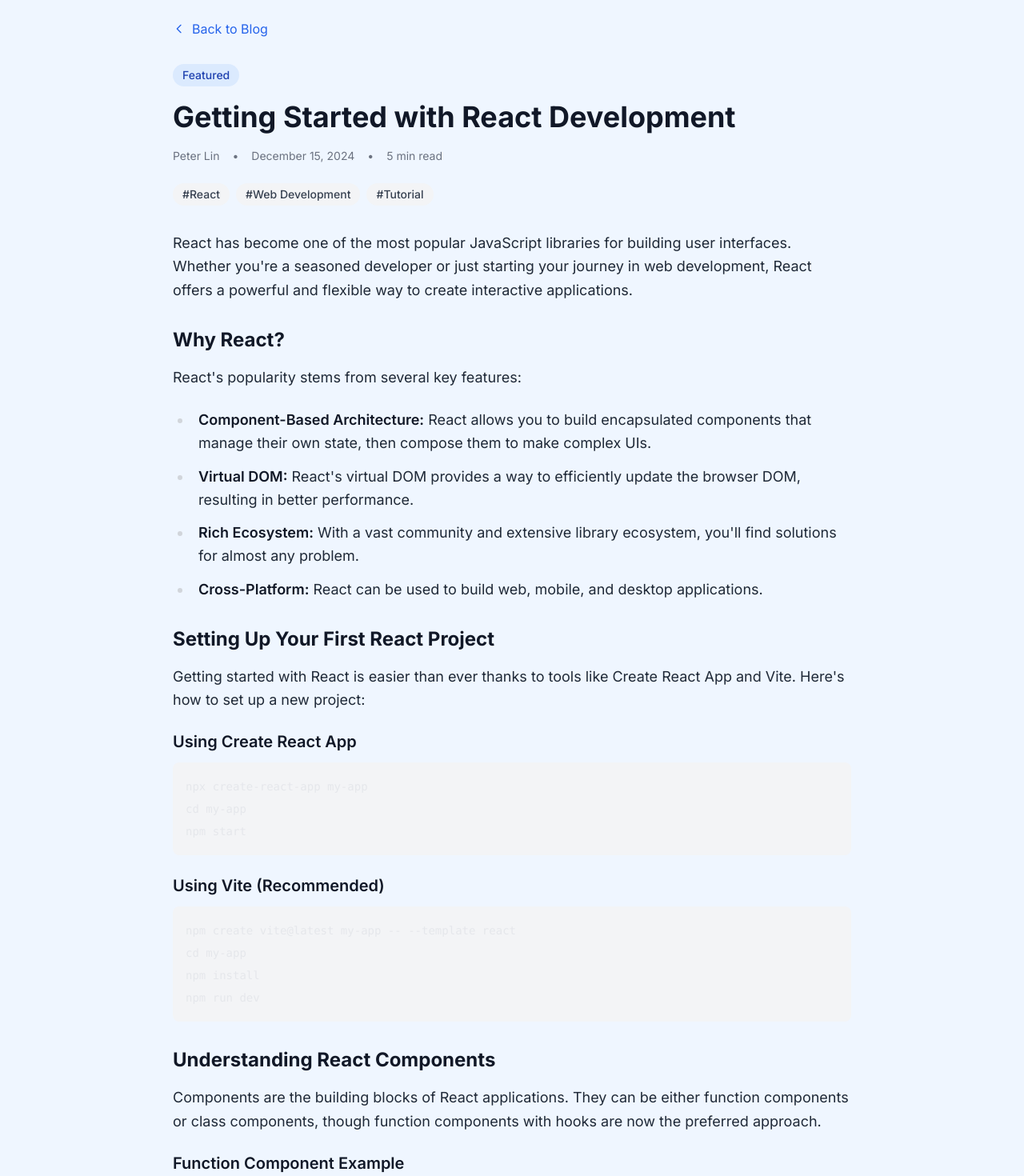
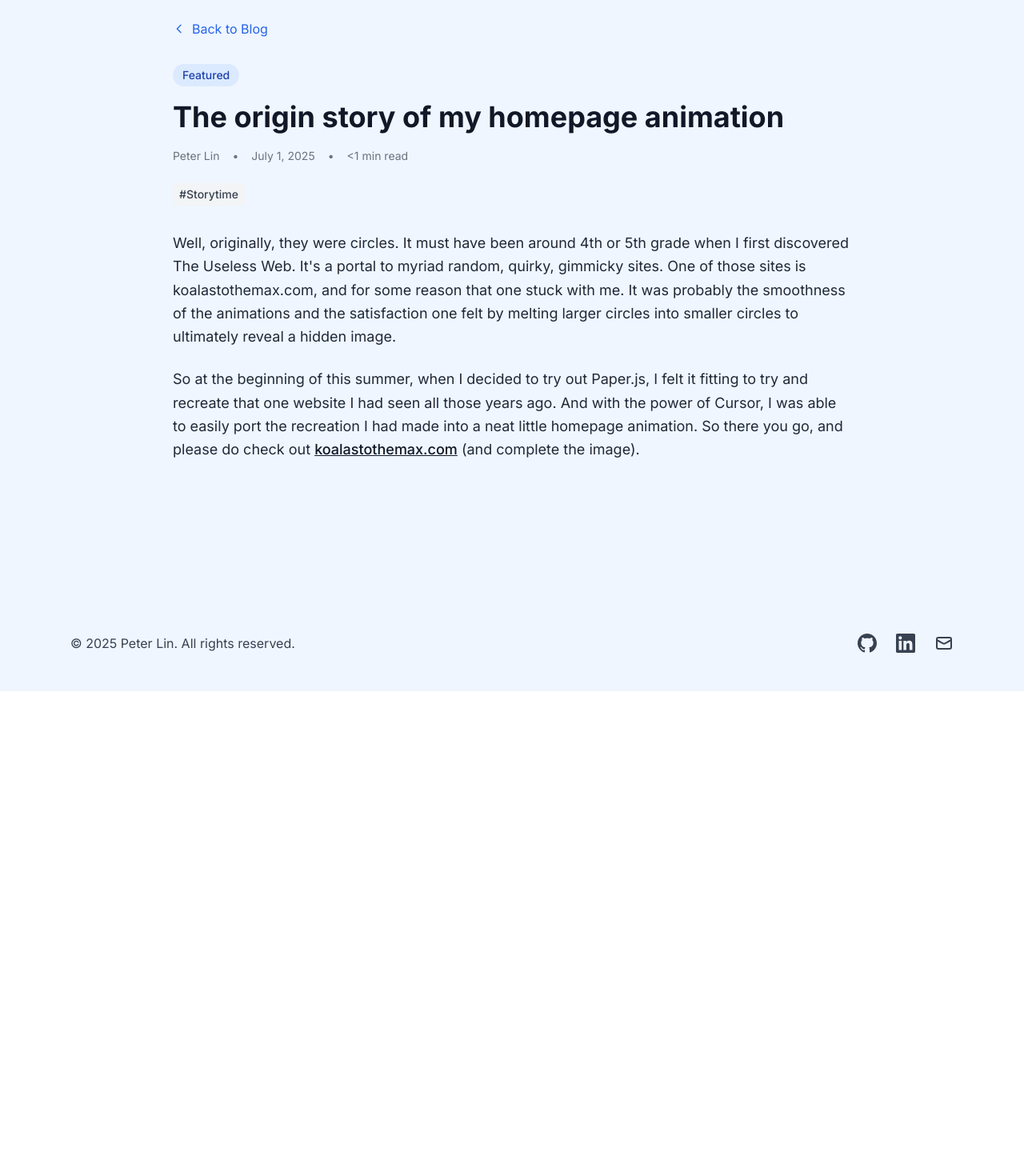
Before and after one commit to peterqlin/peter-lin, a React (Vite) app: page /blog/1 in a window 1280 px wide. Shown: the part 120-1590 px from the top of the page at 80% size. After the commit the page ends 984 px from the top, so only its background shows below. Built offline with nearby package versions, Linux system fonts and the light colour scheme.

Commit message:
added blog logic + first blog post

```diff
--- a/src/components/Blog.jsx
+++ b/src/components/Blog.jsx
@@ -1,22 +1,10 @@
 import React from "react";
 import { Link } from "react-router-dom";
+import { getAllBlogPosts } from "../data/blogPosts";
+import { BlogPostMeta, BlogPostTags, FeaturedBadge } from "./BlogComponents";
 
 function Blog() {
-  const blogPosts = [
-    {
-      id: 1,
-      title: "Getting Started with React Development",
-      excerpt:
-        "A comprehensive guide to setting up your first React project and understanding the fundamentals of modern web development.",
-      content:
-        "This is where the full blog post content will go. You can write about your experiences, tutorials, thoughts, or any other content you'd like to share with your readers.",
-      author: "Peter Lin",
-      date: "December 15, 2024",
-      readTime: "5 min read",
-      tags: ["React", "Web Development", "Tutorial"],
-      featured: true,
-    },
-  ];
+  const blogPosts = getAllBlogPosts();
 
   return (
     <section id="blog" className="min-h-screen py-20 bg-blue-50">
@@ -30,19 +18,14 @@ function Blog() {
           {blogPosts.map((post) => (
             <Link key={post.id} to={`/blog/${post.id}`} className="block">
               <article className="card hover:shadow-lg transition-shadow duration-300 cursor-pointer">
-                {post.featured && (
-                  <span className="inline-block bg-blue-100 text-blue-800 px-3 py-1 rounded-full text-sm font-medium mb-4">
-                    Featured
-                  </span>
-                )}
+                {post.featured && <FeaturedBadge className="mb-4" />}
 
-                <div className="flex items-center gap-4 text-sm text-gray-500 mb-4">
-                  <span>{post.author}</span>
-                  <span>•</span>
-                  <span>{post.date}</span>
-                  <span>•</span>
-                  <span>{post.readTime}</span>
-                </div>
+                <BlogPostMeta
+                  author={post.author}
+                  date={post.date}
+                  readTime={post.readTime}
+                  className="mb-4"
+                />
 
                 <h3 className="text-2xl font-bold text-gray-900 mb-3 hover:text-blue-600 transition-colors duration-200">
                   {post.title}
@@ -52,16 +35,7 @@ function Blog() {
                   {post.excerpt}
                 </p>
 
-                <div className="flex flex-wrap gap-2 mb-4">
-                  {post.tags.map((tag, index) => (
-                    <span
-                      key={index}
-                      className="bg-gray-100 text-gray-700 px-2 py-1 rounded text-sm font-medium hover:bg-gray-200 transition-colors duration-200"
-                    >
-                      #{tag}
-                    </span>
-                  ))}
-                </div>
+                <BlogPostTags tags={post.tags} className="mb-4" />
 
                 <div className="text-blue-600 font-medium hover:text-blue-800 transition-colors duration-200">
                   Read more →
--- /dev/null
+++ b/src/components/BlogComponents.jsx
@@ -0,0 +1,59 @@
+import React from "react";
+import { Link } from "react-router-dom";
+
+// Reusable component for blog post metadata (author, date, read time)
+export const BlogPostMeta = ({ author, date, readTime, className = "" }) => (
+  <div className={`flex items-center gap-4 text-sm text-gray-500 ${className}`}>
+    <span>{author}</span>
+    <span>•</span>
+    <span>{date}</span>
+    <span>•</span>
+    <span>{readTime}</span>
+  </div>
+);
+
+// Reusable component for blog post tags
+export const BlogPostTags = ({ tags, className = "" }) => (
+  <div className={`flex flex-wrap gap-2 ${className}`}>
+    {tags.map((tag, index) => (
+      <span
+        key={index}
+        className="bg-gray-100 text-gray-700 px-2 py-1 rounded text-sm font-medium hover:bg-gray-200 transition-colors duration-200"
+      >
+        #{tag}
+      </span>
+    ))}
+  </div>
+);
+
+// Reusable component for featured badge
+export const FeaturedBadge = ({ className = "" }) => (
+  <span
+    className={`inline-block bg-blue-100 text-blue-800 px-3 py-1 rounded-full text-sm font-medium ${className}`}
+  >
+    Featured
+  </span>
+);
+
+// Reusable component for back to blog link
+export const BackToBlogLink = ({ className = "" }) => (
+  <Link
+    to="/blog"
+    className={`inline-flex items-center text-blue-600 hover:text-blue-800 transition-colors duration-200 ${className}`}
+  >
+    <svg
+      className="w-4 h-4 mr-2"
+      fill="none"
+      stroke="currentColor"
+      viewBox="0 0 24 24"
+    >
+      <path
+        strokeLinecap="round"
+        strokeLinejoin="round"
+        strokeWidth={2}
+        d="M15 19l-7-7 7-7"
+      />
+    </svg>
+    Back to Blog
+  </Link>
+);
--- a/src/components/BlogPost.jsx
+++ b/src/components/BlogPost.jsx
@@ -1,142 +1,65 @@
 import React from "react";
 import { useParams, Link } from "react-router-dom";
+import { getBlogPostById } from "../data/blogPosts";
+import {
+  BlogPostMeta,
+  BlogPostTags,
+  FeaturedBadge,
+  BackToBlogLink,
+} from "./BlogComponents";
 
 function BlogPost() {
   const { id } = useParams();
+  const blogPost = getBlogPostById(id);
 
-  // This would typically come from an API or database
-  // For now, we'll use a sample blog post
-  const blogPost = {
-    id: 1,
-    title: "Getting Started with React Development",
-    excerpt:
-      "A comprehensive guide to setting up your first React project and understanding the fundamentals of modern web development.",
-    content: `
-      <p>React has become one of the most popular JavaScript libraries for building user interfaces. Whether you're a seasoned developer or just starting your journey in web development, React offers a powerful and flexible way to create interactive applications.</p>
+  // Handle case when blog post is not found
+  if (!blogPost) {
+    return (
+      <article className="min-h-screen py-20 bg-blue-50">
+        <div className="max-w-4xl mx-auto px-6">
+          <BackToBlogLink className="mb-8" />
 
-      <h2>Why React?</h2>
-      <p>React's popularity stems from several key features:</p>
-      <ul>
-        <li><strong>Component-Based Architecture:</strong> React allows you to build encapsulated components that manage their own state, then compose them to make complex UIs.</li>
-        <li><strong>Virtual DOM:</strong> React's virtual DOM provides a way to efficiently update the browser DOM, resulting in better performance.</li>
-        <li><strong>Rich Ecosystem:</strong> With a vast community and extensive library ecosystem, you'll find solutions for almost any problem.</li>
-        <li><strong>Cross-Platform:</strong> React can be used to build web, mobile, and desktop applications.</li>
-      </ul>
-
-      <h2>Setting Up Your First React Project</h2>
-      <p>Getting started with React is easier than ever thanks to tools like Create React App and Vite. Here's how to set up a new project:</p>
-
-      <h3>Using Create React App</h3>
-      <pre><code>npx create-react-app my-app
-cd my-app
-npm start</code></pre>
-
-      <h3>Using Vite (Recommended)</h3>
-      <pre><code>npm create vite@latest my-app -- --template react
-cd my-app
-npm install
-npm run dev</code></pre>
-
-      <h2>Understanding React Components</h2>
-      <p>Components are the building blocks of React applications. They can be either function components or class components, though function components with hooks are now the preferred approach.</p>
-
-      <h3>Function Component Example</h3>
-      <pre><code>function Welcome(props) {
-  return &lt;h1&gt;Hello, {props.name}!&lt;/h1&gt;;
-}</code></pre>
-
-      <h2>State Management</h2>
-      <p>State is what allows React components to be dynamic and interactive. The useState hook is the most common way to add state to function components:</p>
-
-      <pre><code>import React, { useState } from 'react';
-
-function Counter() {
-  const [count, setCount] = useState(0);
-
-  return (
-    &lt;div&gt;
-      &lt;p&gt;You clicked {count} times&lt;/p&gt;
-      &lt;button onClick={() =&gt; setCount(count + 1)}&gt;
-        Click me
-      &lt;/button&gt;
-    &lt;/div&gt;
-  );
-}</code></pre>
-
-      <h2>Next Steps</h2>
-      <p>This is just the beginning of your React journey. As you continue learning, you'll want to explore:</p>
-      <ul>
-        <li>Props and component communication</li>
-        <li>Lifecycle methods and useEffect</li>
-        <li>Routing with React Router</li>
-        <li>State management with Context API or Redux</li>
-        <li>Testing React components</li>
-        <li>Performance optimization</li>
-      </ul>
-
-      <p>Remember, the best way to learn React is by building projects. Start small and gradually increase the complexity of your applications as you become more comfortable with the concepts.</p>
-    `,
-    author: "Peter Lin",
-    date: "December 15, 2024",
-    readTime: "5 min read",
-    tags: ["React", "Web Development", "Tutorial"],
-    featured: true,
-  };
+          <div className="text-center">
+            <h1 className="text-4xl font-bold text-gray-900 mb-4">
+              Blog Post Not Found
+            </h1>
+            <p className="text-lg text-gray-700 mb-8">
+              The blog post you're looking for doesn't exist.
+            </p>
+            <Link
+              to="/blog"
+              className="inline-flex items-center text-blue-600 hover:text-blue-800 font-medium transition-colors duration-200"
+            >
+              Return to Blog
+            </Link>
+          </div>
+        </div>
+      </article>
+    );
+  }
 
   return (
     <article className="min-h-screen py-20 bg-blue-50">
       <div className="max-w-4xl mx-auto px-6">
         {/* Back to Blog Link */}
-        <Link
-          to="/blog"
-          className="inline-flex items-center text-blue-600 hover:text-blue-800 mb-8 transition-colors duration-200"
-        >
-          <svg
-            className="w-4 h-4 mr-2"
-            fill="none"
-            stroke="currentColor"
-            viewBox="0 0 24 24"
-          >
-            <path
-              strokeLinecap="round"
-              strokeLinejoin="round"
-              strokeWidth={2}
-              d="M15 19l-7-7 7-7"
-            />
-          </svg>
-          Back to Blog
-        </Link>
+        <BackToBlogLink className="mb-8" />
 
         {/* Article Header */}
         <header className="mb-8">
-          {blogPost.featured && (
-            <span className="inline-block bg-blue-100 text-blue-800 px-3 py-1 rounded-full text-sm font-medium mb-4">
-              Featured
-            </span>
-          )}
+          {blogPost.featured && <FeaturedBadge className="mb-4" />}
 
           <h1 className="text-4xl font-bold text-gray-900 mb-4 leading-tight">
             {blogPost.title}
           </h1>
 
-          <div className="flex items-center gap-4 text-sm text-gray-500 mb-6">
-            <span>{blogPost.author}</span>
-            <span>•</span>
-            <span>{blogPost.date}</span>
-            <span>•</span>
-            <span>{blogPost.readTime}</span>
-          </div>
+          <BlogPostMeta
+            author={blogPost.author}
+            date={blogPost.date}
+            readTime={blogPost.readTime}
+            className="mb-6"
+          />
 
-          <div className="flex flex-wrap gap-2">
-            {blogPost.tags.map((tag, index) => (
-              <span
-                key={index}
-                className="bg-gray-100 text-gray-700 px-3 py-1 rounded-full text-sm font-medium hover:bg-gray-200 transition-colors duration-200"
-              >
-                #{tag}
-              </span>
-            ))}
-          </div>
+          <BlogPostTags tags={blogPost.tags} />
         </header>
 
         {/* Article Content */}
--- /dev/null
+++ b/src/data/blogPosts.js
@@ -0,0 +1,29 @@
+export const blogPosts = [
+  {
+    id: 1,
+    title: "The origin story of my homepage animation",
+    excerpt: "Where did these splitting squares come from?",
+    content: `<p>Well, originally, they were circles. It must have been around 4th or 5th grade when I first discovered The Useless Web. It's a portal to myriad random, quirky, gimmicky sites. One of those sites is koalastothemax.com, and for some reason that one stuck with me. It was probably the smoothness of the animations and the satisfaction one felt by melting larger circles into smaller circles to ultimately reveal a hidden image.</p>
+        <p>So at the beginning of this summer, when I decided to try out Paper.js, I felt it fitting to try and recreate that one website I had seen all those years ago. And with the power of Cursor, I was able to easily port the recreation I had made into a neat little homepage animation. So there you go, and please do check out <a href="https://koalastothemax.com" target="_blank" rel="noopener noreferrer" className="text-blue-600 hover:text-blue-800 underline">koalastothemax.com</a> (and complete the image).</p>`,
+    author: "Peter Lin",
+    date: "July 1, 2025",
+    readTime: "<1 min read",
+    tags: ["Storytime"],
+    featured: true,
+  },
+];
+
+// Helper function to get a specific blog post by ID
+export const getBlogPostById = (id) => {
+  return blogPosts.find((post) => post.id === parseInt(id));
+};
+
+// Helper function to get all blog posts
+export const getAllBlogPosts = () => {
+  return blogPosts;
+};
+
+// Helper function to get featured blog posts
+export const getFeaturedBlogPosts = () => {
+  return blogPosts.filter((post) => post.featured);
+};
```
Also changed, not shown: src/data/README.md (added).
